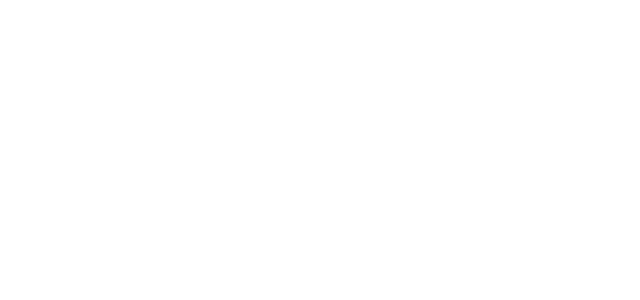
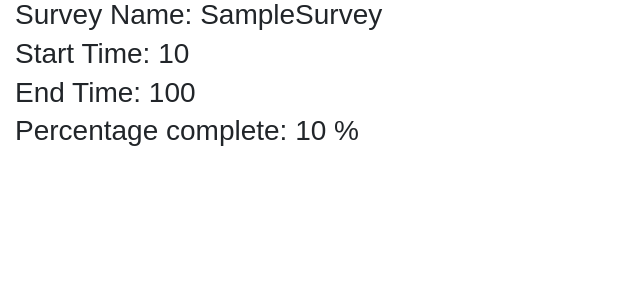
Before and after one commit to sunny-udhani/surveyApe, a React (Create React App) app in the folder SurveyApeClient/: page /surveyDetails in a window 1280 px wide. Shown: the top 300 px of the page, without its empty margins (0-640 px from the left). Built offline with nearby package versions, Linux system fonts and the light colour scheme.

Commit message:
URL changed

```diff
--- a/SurveyApeClient/package.json
+++ b/SurveyApeClient/package.json
@@ -19,7 +19,8 @@
     "react-router-dom": "^4.2.2",
     "react-scripts": "1.0.14",
     "react-tap-event-plugin": "^3.0.2",
-    "react-transition-group": "^2.2.1"
+    "react-transition-group": "^2.2.1",
+    "recharts": "^1.0.0-beta.10"
   },
   "scripts": {
     "start": "cross-env PORT=3000 react-scripts start",
--- a/SurveyApeClient/src/Routing.js
+++ b/SurveyApeClient/src/Routing.js
@@ -6,6 +6,7 @@ import Confirmation from './Confirmation';
 import LandingPage from './LandingPage';
 import CreateSurvey from './CreateSurvey';
 import Dashboard from './Dashboard';
+import SurveyDetails from './SurveyDetails';
 import * as API from './api/API';
 var QRCode = require('qrcode.react');
 const headers = {
@@ -47,8 +48,8 @@ class Routing extends Component {
     }
     console.log(survey.questions);
     var self=this;
-    var url="http://localhost:8080/"+surveyType+"/open/"+Math.random()*10000000;
-    var qr=url;
+    var url="http://localhost:8080/surveyee/takeSurvey/"+surveyType+"/"+Math.random()*10000000;
+    var qr=url+"?qr=true";
     console.log(url);
     var attendeesList=[];
     if(closedSurveyList.length>0 && surveyType==="3"){
@@ -56,10 +57,11 @@ class Routing extends Component {
         var obj={};
         obj.name=closedSurveyList[i];
         var temp= url*(Math.random()*100000);
-        obj.url="http://localhost:8080/"+surveyType+"/open/"+temp;
+        obj.url="http://localhost:8080/surveyee/takeSurvey/"+surveyType+"/"+temp;
         attendeesList.push(obj);
       }
     }
+    //INVITEE GENERAL ATTENDEE CLOSED
     var payload={surveyType:surveyType,surveyorEmail:this.state.surveyorEmail,surveyTitle:survey.name,questions:survey.questions,url:url,qr:qr,publish:false};
 
     if(attendeesList.length>0){
@@ -213,6 +215,11 @@ class Routing extends Component {
                         <LandingPage gotoSignin={this.gotoSignin} gotoSignup={this.gotoSignup}/>
                     </div>
                 )}/>
+              <Route exact path="/surveyDetails" render={() => (
+                    <div>
+                        <SurveyDetails/>
+                    </div>
+                )}/>
               <Route exact path="/qr" render={() => (
                     <div>
                         <QRCode value="http://facebook.github.io/react/" />
--- a/SurveyApeClient/src/SurveyDetails.js
+++ b/SurveyApeClient/src/SurveyDetails.js
@@ -1,6 +1,44 @@
 import React, {Component} from 'react';
+import { LineChart, Line, XAxis, YAxis, CartesianGrid, Tooltip, Legend } from 'recharts';
+
+class SurveyDetails extends Component{
+  constructor(props){
+    super(props);
+    this.state={
+      name:"SampleSurvey",
+      startTime:10,
+      endTime:100,
+      currentTime:50,
+      submittedCount:10,
+      totalCount:100,
+      questions:[{qid:1,questionText:"Sample question?",options:[1,2,3,4,5]},{qid:2,questionText:"Sample question?",options:[1,2,3,4,5]},{qid:3,questionText:"Sample question?",options:[1,2,3,4,5]},
+    {qid:4,questionText:"Sample question?",options:[1,2,3,4,5]},{qid:5,questionText:"Sample question?",options:[1,2,3,4,5]}],
+      answers:[{qid:1,answerSelected:2},{qid:1,answerSelected:3},{qid:1,answerSelected:3},{qid:1,answerSelected:3},{qid:1,answerSelected:2},
+      {qid:2,answerSelected:5},{qid:2,answerSelected:2},{qid:2,answerSelected:2},{qid:2,answerSelected:2},{qid:2,answerSelected:2},{qid:2,answerSelected:2},
+      {qid:3,answerSelected:2},{qid:3,answerSelected:2},{qid:3,answerSelected:2},{qid:3,answerSelected:2},{qid:3,answerSelected:2},
+      {qid:4,answerSelected:2},{qid:4,answerSelected:2},{qid:4,answerSelected:2},{qid:4,answerSelected:2},{qid:4,answerSelected:2},
+      {qid:5,answerSelected:1},{qid:5,answerSelected:2},{qid:5,answerSelected:2},{qid:5,answerSelected:3},{qid:5,answerSelected:3}
+    ]
+
+    }
+  }
+
+  render(){
+    return (
+      <div>
+        <h3>Survey Name: {this.state.name}</h3>
+        <h3>Start Time: {this.state.startTime}</h3>
+        <h3>End Time: {this.state.endTime}</h3>
+        <h3>Percentage complete: {100*(this.state.submittedCount/this.state.totalCount)} %</h3>
+        <ul>
+        {this.state.questions.map((item)=>{
+
+        })}
+      </ul>
+      </div>
+    );
+  }
+}
 
 
-class SurveyDetails extends Component{
-
-}
+export default SurveyDetails;
```
Also changed, not shown: 1 other file (tests, documents, lock files or other folders).
